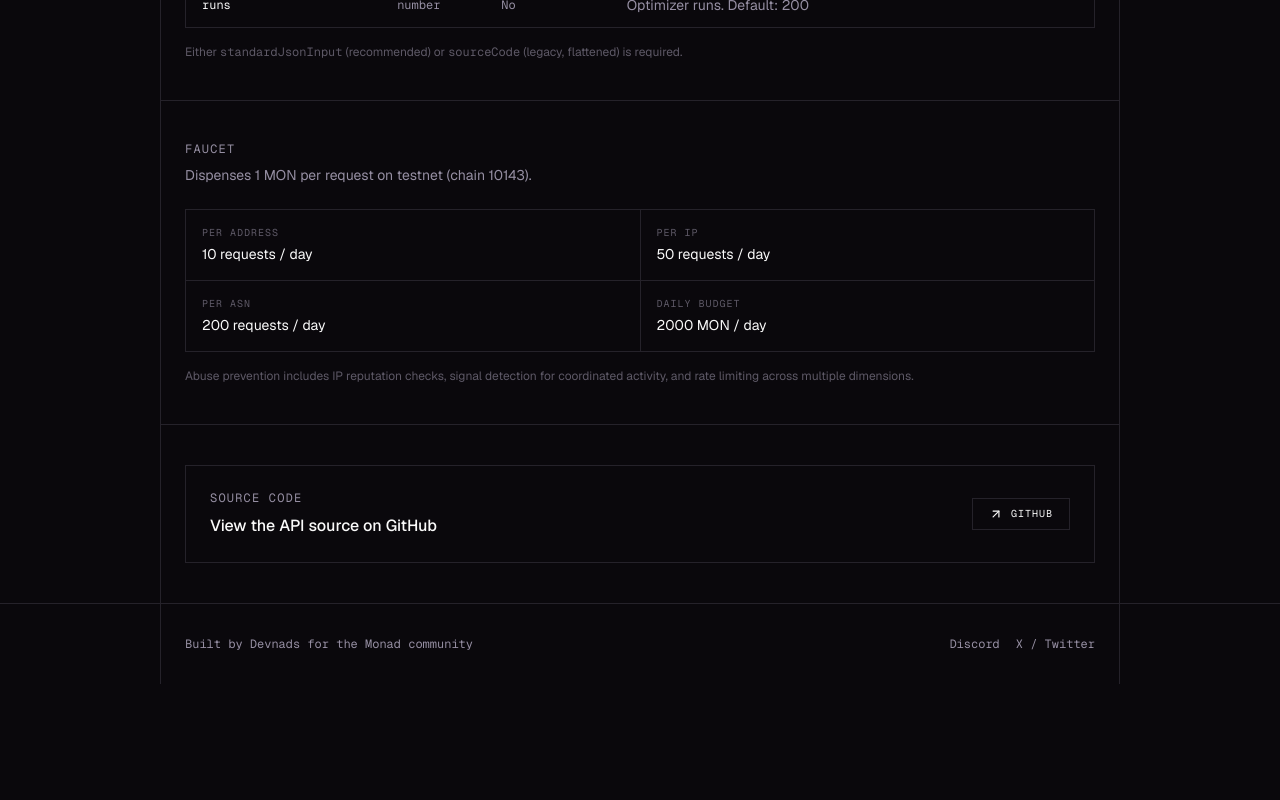
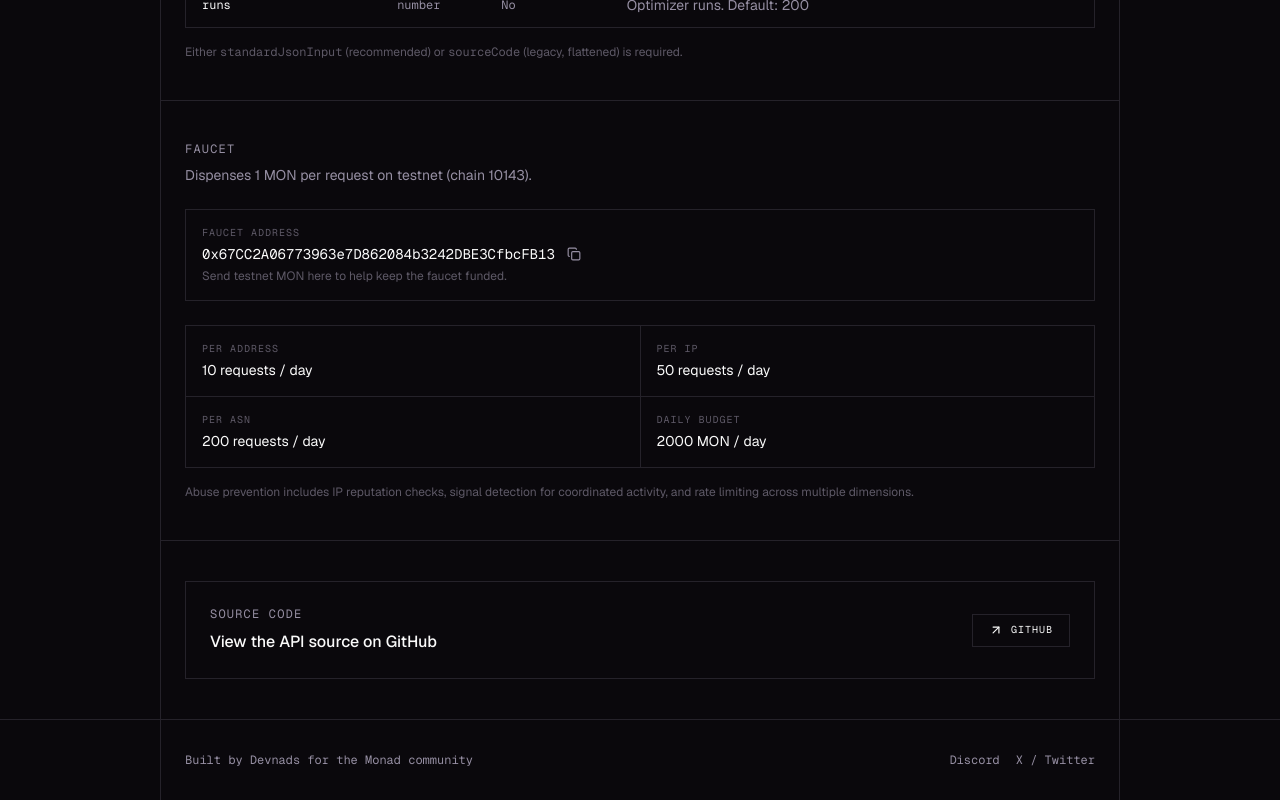
Before and after one commit to portdeveloper/devnads-com, a Next.js app: page /agents in a window 1280 px wide. Shown: the part 2244-3044 px from the top of the page. Before the commit the page ends 2928 px from the top, so only its background shows below. Built offline with nearby package versions, Linux system fonts and the light colour scheme.

Commit message:
Agents page: show faucet address with copy button and explorer link

```diff
--- a/src/app/agents/page.tsx
+++ b/src/app/agents/page.tsx
@@ -6,6 +6,7 @@ import Link from "next/link";
 import { useState } from "react";
 
 const BASE_URL = "https://agents.devnads.com";
+const FAUCET_ADDRESS = "0x67CC2A06773963e7D862084b3242DBE3CfbcFB13";
 
 const ENDPOINTS = [
   {
@@ -240,6 +241,25 @@ export default function AgentsPage() {
             <p className="text-sm text-muted-foreground mb-6">
               Dispenses 1 MON per request on testnet (chain 10143).
             </p>
+            <div className="border border-border bg-background p-4 mb-6 flex flex-col gap-1">
+              <span className="font-mono text-[10px] uppercase tracking-widest text-muted-foreground/60">
+                Faucet address
+              </span>
+              <div className="flex items-center gap-3 min-w-0">
+                <a
+                  href={`https://testnet.monadvision.com/address/${FAUCET_ADDRESS}`}
+                  target="_blank"
+                  rel="noopener noreferrer"
+                  className="font-mono text-sm text-foreground hover:underline break-all"
+                >
+                  {FAUCET_ADDRESS}
+                </a>
+                <CopyButton text={FAUCET_ADDRESS} />
+              </div>
+              <span className="text-xs text-muted-foreground/60">
+                Send testnet MON here to help keep the faucet funded.
+              </span>
+            </div>
             <div className="grid grid-cols-1 sm:grid-cols-2 gap-px bg-border border border-border">
               {[
                 { label: "Per address", value: "10 requests / day" },
```
